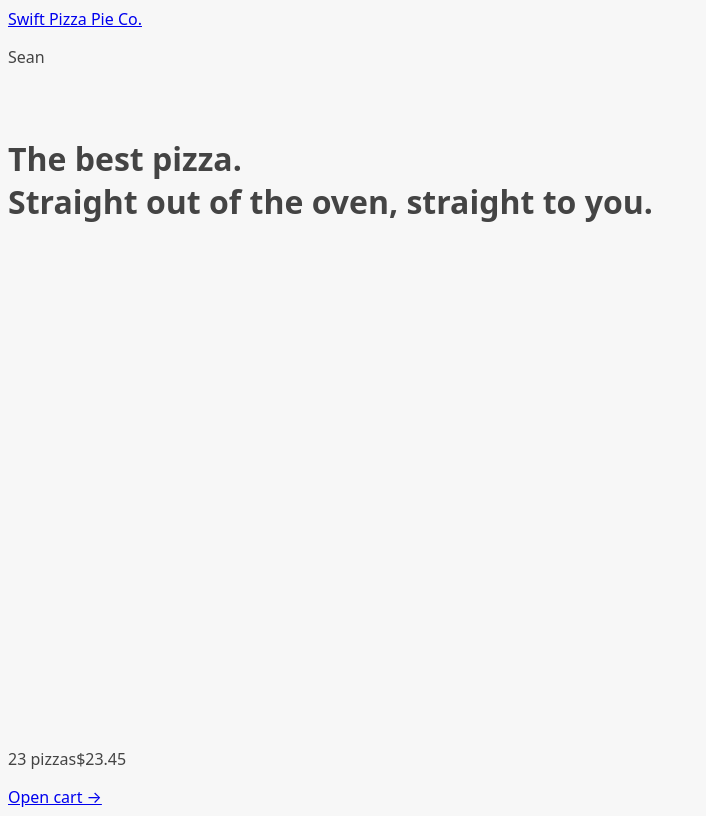
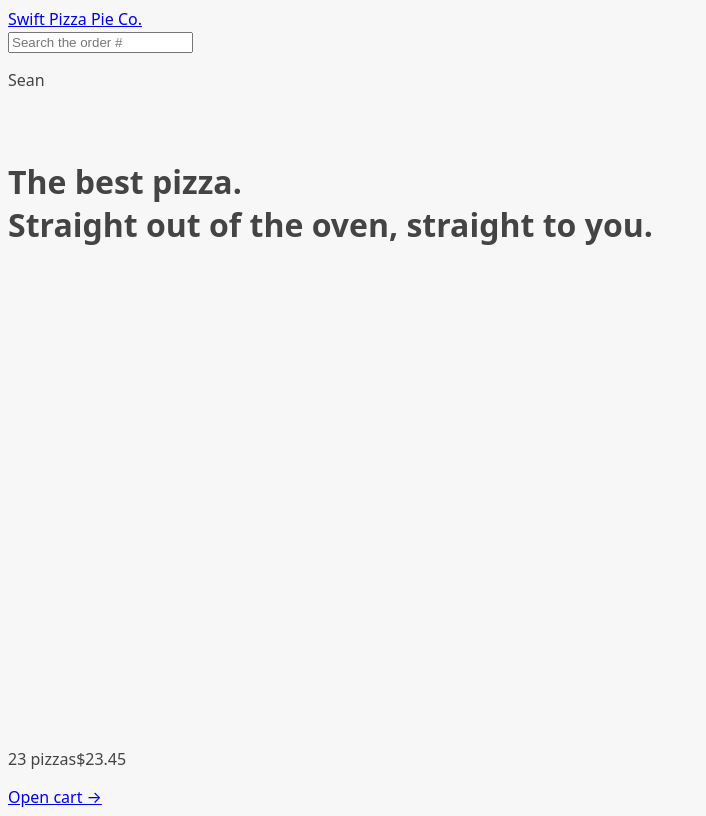
Before and after one commit to MBANS8A1/Swift-Pizza-Pie-Company, a React (Vite) app: page / in a window 1280 px wide. Shown: the whole page, without its empty margins (0-706 px from the left). Built offline with nearby package versions, Linux system fonts and the light colour scheme.

Commit message:
I added the onSubmit prop to the <form> with handleSubmit function. Now, when an orderId is typed in the input bar, which is nested in the Header component, the URL will change to "http://localhost:5173/order/:orderId". This is done with the help of the useNavigate() hook from react-router-dom.

```diff
--- a/src/features/order/SearchOrder.jsx
+++ b/src/features/order/SearchOrder.jsx
@@ -1,9 +1,18 @@
 import { useState } from "react";
+import { useNavigate } from "react-router-dom";
 
 function SearchOrder() {
   const [orderQuery, setOrderQuery] = useState("");
+  const navigate = useNavigate();
+
+  function handleSubmit(e) {
+    e.preventDefault();
+    if (!orderQuery) return;
+    navigate(`/order/${orderQuery}`);
+    setOrderQuery("");
+  }
   return (
-    <form>
+    <form onSubmit={handleSubmit}>
       <input
         placeholder="Search the order #"
         onChange={(e) => setOrderQuery(e.target.value)}
--- a/src/ui/Header.jsx
+++ b/src/ui/Header.jsx
@@ -1,9 +1,11 @@
 import { Link } from "react-router-dom";
+import SearchOrder from "../features/order/SearchOrder";
 
 function Header() {
   return (
     <header>
       <Link to="/">Swift Pizza Pie Co.</Link>
+      <SearchOrder />
       <p>Sean</p>
     </header>
   );
```
